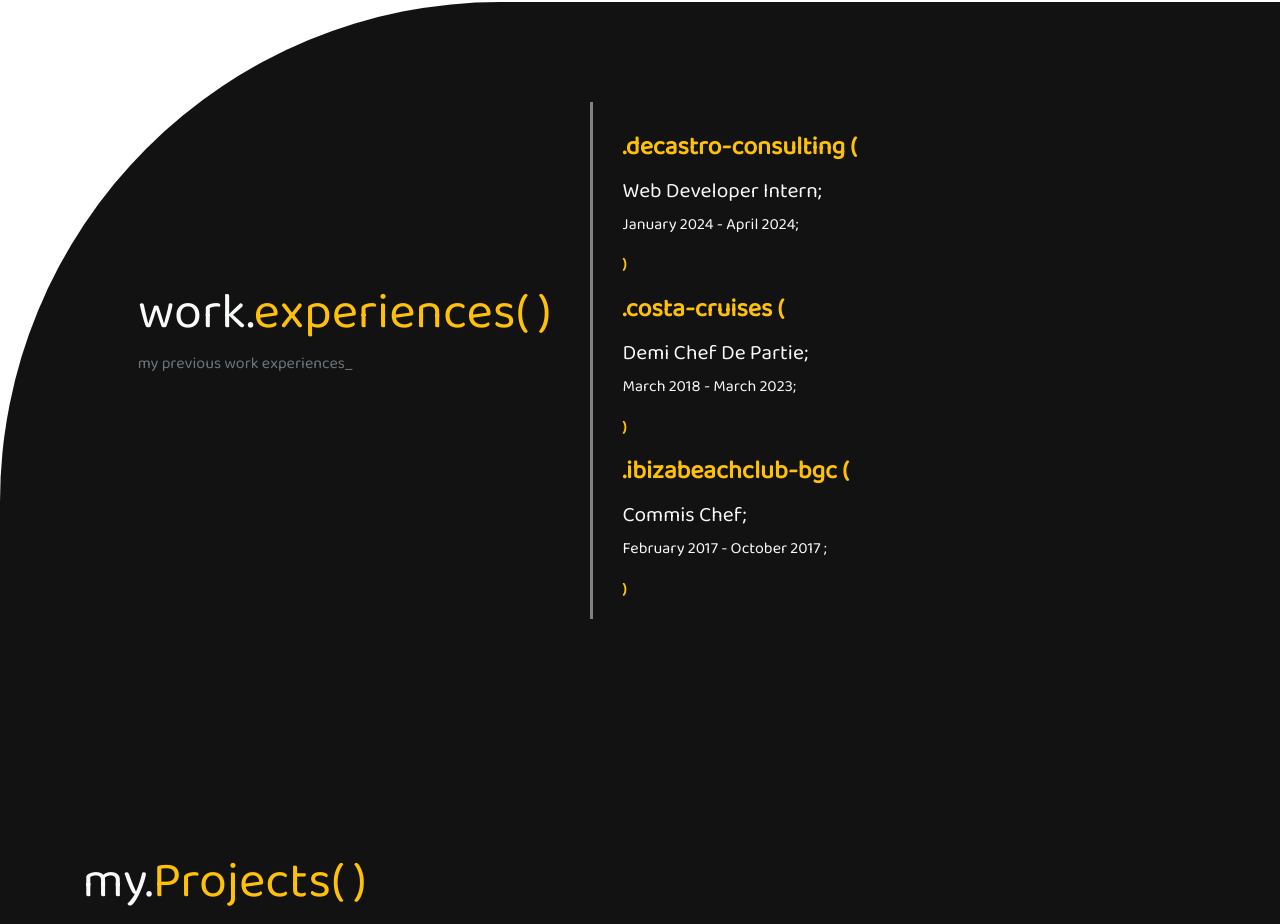
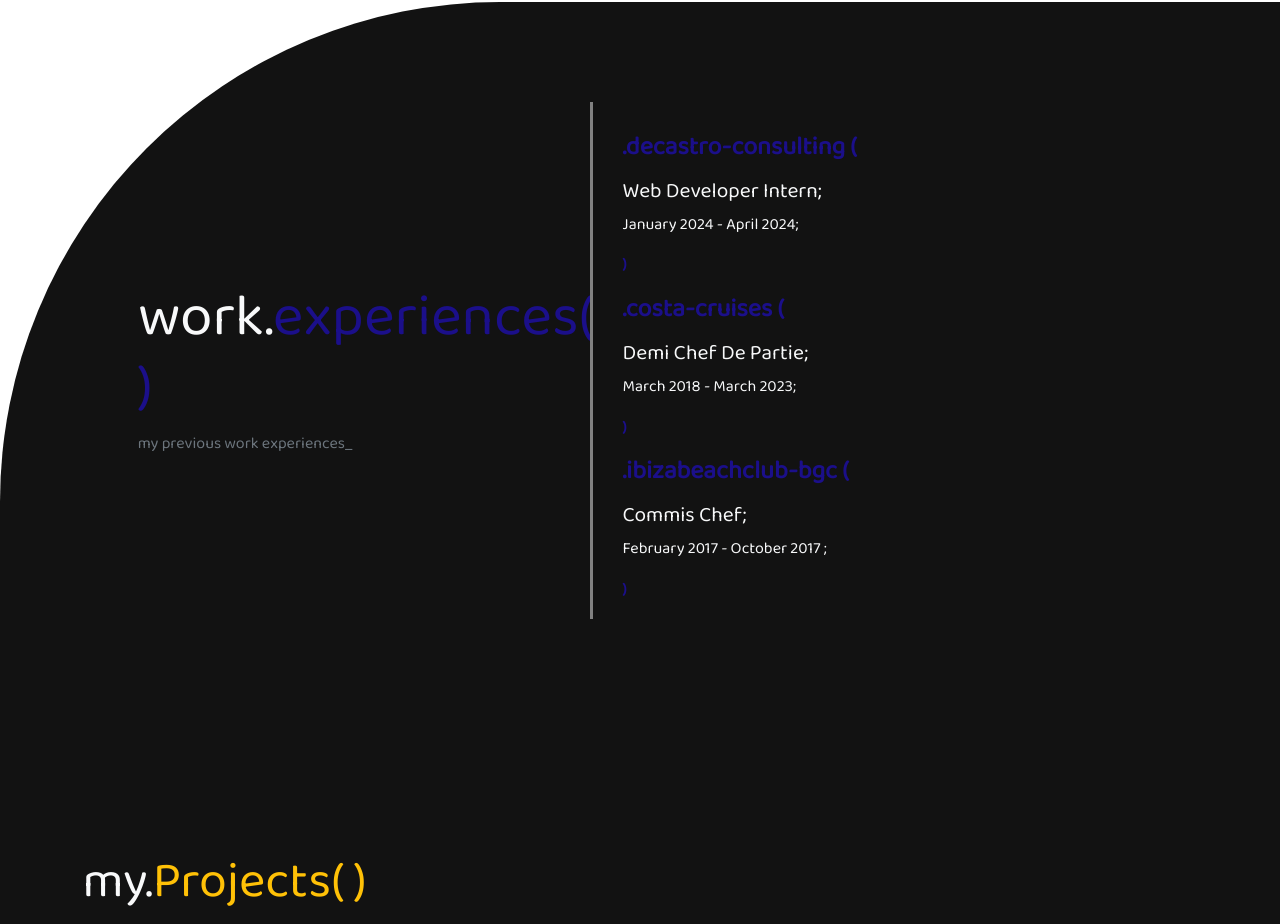
Before and after one commit to jammmeess/portfolio-jammmeess, a React (Create React App) app: page / in a window 1280 px wide. Shown: the part 1598-2522 px from the top of the page. Built offline with nearby package versions, Linux system fonts and the light colour scheme; a web font is replaced by a local one.

Commit message:
Minor Design Changes

```diff
--- a/src/components/Experience.jsx
+++ b/src/components/Experience.jsx
@@ -6,9 +6,9 @@ const Experience = () => {
       <div className="container-fluid d-none d-sm-block text-dark experience-section">
         <div className="row ">
           <div className="col-lg-5 pb-5 experiencetitle-section">
-            <h3 className="ps-5 pt-5 mt-5 text-light display-5">
+            <h3 className="ps-5 pt-5 mt-5  text-light display-4">
               <strong>
-                work.<span className="text-warning">experiences( )</span>
+                work.<span className="text-code">experiences( )</span>
               </strong>
             </h3>
             <p className="text-secondary ps-5">my previous work experiences_</p>
@@ -16,34 +16,32 @@ const Experience = () => {
           <div className="col-lg-6 work-section">
             <div className="col-lg-12 pb-3 text-light">
               <h4 className="pb-2">
-                <strong className="text-warning">
-                  .decastro-consulting ({" "}
-                </strong>
+                <strong className="text-code">.decastro-consulting ( </strong>
               </h4>
               <h5>Web Developer Intern;</h5>
               <p>January 2024 - April 2024; </p>
               <span>
-                <strong className="text-warning">)</strong>
+                <strong className="text-code">)</strong>
               </span>
             </div>
             <div className="col-lg-12 pb-3 text-light">
               <h4 className="pb-2">
-                <strong className="text-warning">.costa-cruises ( </strong>
+                <strong className="text-code">.costa-cruises ( </strong>
               </h4>
               <h5>Demi Chef De Partie;</h5>
               <p>March 2018 - March 2023; </p>
               <span>
-                <strong className="text-warning">)</strong>
+                <strong className="text-code">)</strong>
               </span>
             </div>
             <div className="col-lg-12 pb-3 text-light">
               <h4 className="pb-2">
-                <strong className="text-warning">.ibizabeachclub-bgc ( </strong>
+                <strong className="text-code">.ibizabeachclub-bgc ( </strong>
               </h4>
               <h5>Commis Chef;</h5>
               <p>February 2017 - October 2017 ; </p>
               <span>
-                <strong className="text-warning">)</strong>
+                <strong className="text-code">)</strong>
               </span>
             </div>
           </div>
@@ -65,32 +63,32 @@ const Experience = () => {
         <div className="col-12 workmobile-section">
           <div className="col-12 pb-4 text-light">
             <h4 className="pb-2">
-              <strong className="text-warning">.decastro-consulting ( </strong>
+              <strong className="text-code">.decastro-consulting ( </strong>
             </h4>
             <h5>Web Developer Intern;</h5>
             <p>January 2024 - April 2024; </p>
             <span>
-              <strong className="text-warning">)</strong>
+              <strong className="text-code">)</strong>
             </span>
           </div>
           <div className="col-12 pb-4 text-light">
             <h4 className="pb-2">
-              <strong className="text-warning">.costa-cruises ( </strong>
+              <strong className="text-code">.costa-cruises ( </strong>
             </h4>
             <h5>Demi Chef De Partie;</h5>
             <p>March 2018 - March 2023; </p>
             <span>
-              <strong className="text-warning">)</strong>
+              <strong className="text-code">)</strong>
             </span>
           </div>
           <div className="col-12 text-light">
             <h4 className="pb-2">
-              <strong className="text-warning">.ibizabeachclub-bgc ( </strong>
+              <strong className="text-code">.ibizabeachclub-bgc ( </strong>
             </h4>
             <h5>Commis Chef;</h5>
             <p>February 2017 - October 2017 ; </p>
             <span>
-              <strong className="text-warning">)</strong>
+              <strong className="text-code">)</strong>
             </span>
           </div>
         </div>
```
